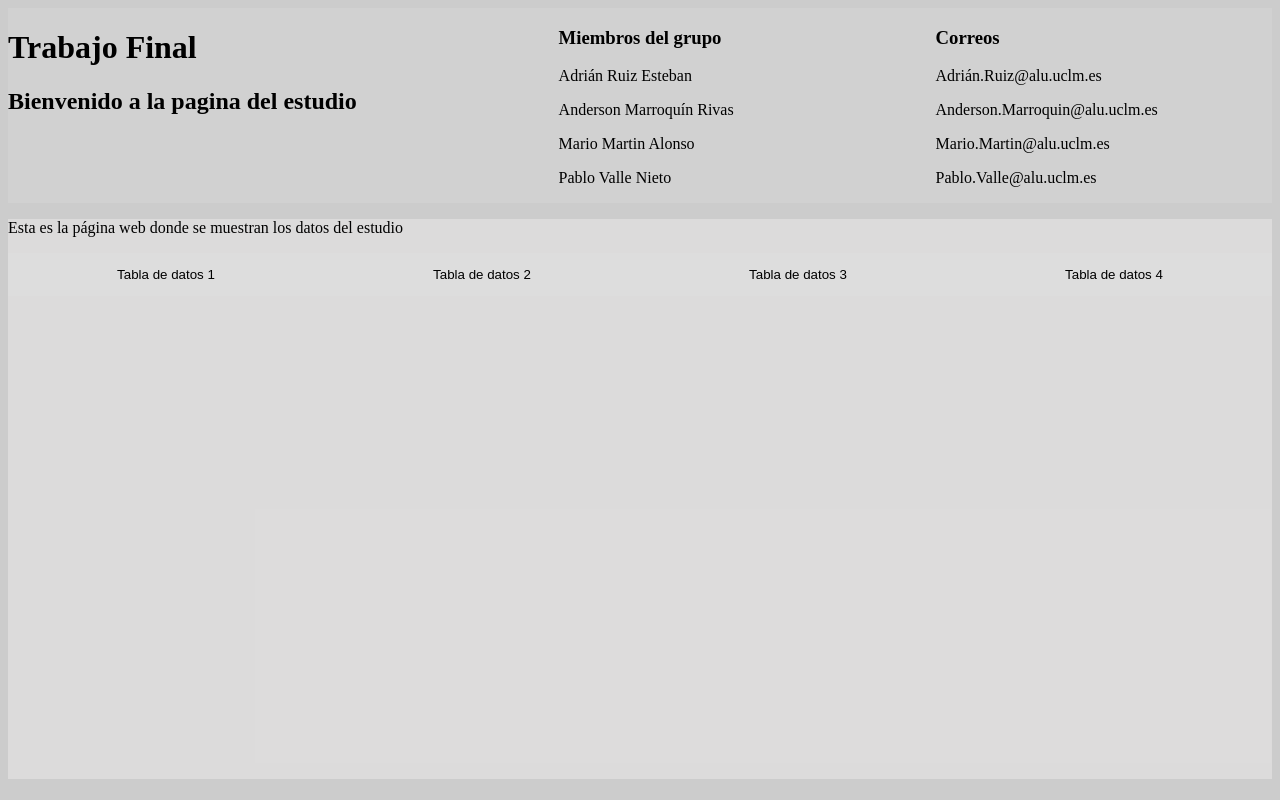
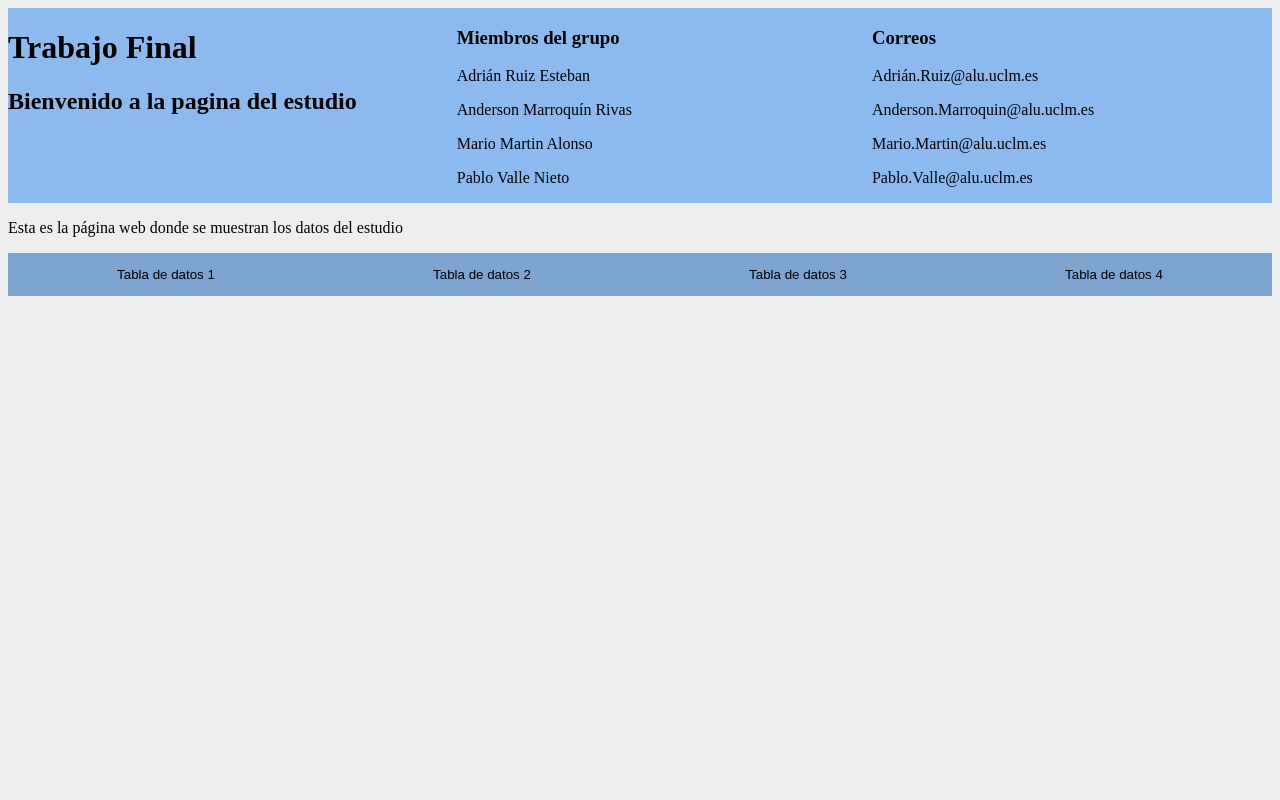
Before and after one commit to AdrianRuiz6/Multiagentes, a Flask app: page / in a window 1280 px wide. Run offline with Flask 2, Linux system fonts and the light colour scheme; data that the repository does not hold is empty; some libraries are stand-ins or nearby versions.

Commit message:
Update web.html
eliminadas imagenes, cambio de colo

```diff
--- a/web/web_app/templates/web.html
+++ b/web/web_app/templates/web.html
@@ -10,7 +10,7 @@
                 <h1>Trabajo Final</h1>
                 <h2>Bienvenido a la pagina del estudio</h2>
             </div>
-            <div id="grupo" class="grupo"></div>
+            <div id="logo" class="logo"></div>
             <div id="grupo_nombre" class="grupo_nombre">
                 <h3>Miembros del grupo</h3>
                 <p>Adrián Ruiz Esteban</p>
@@ -92,8 +92,7 @@
   </body>
   <style>
             body {
-        background-color: #cccccc;
-
+                background-color: #eeeeee;
                 height: 100%;
 
                 /* Center and scale the image nicely */
@@ -102,12 +101,12 @@
             }
 
             .encabezado {
-        background-color: rgb(211, 211, 211, 0.8);
+                background-color: rgba(117, 174, 240, 0.8);
                 display: flex;
             }
 
             .cola {
-        background-color: rgb(211, 211, 211, 0.8);
+                background-color: rgba(117, 174, 240, 0.8);
                 display: flex;
                 bottom:0px;
                 position:absolute;
@@ -145,7 +144,6 @@
             .contenido {
                 min-height: 70vh;
                 width: 100%;
-        background-color: rgba(238, 235, 235, 0.5);
             }
 
             .url1 {
@@ -165,15 +163,16 @@
                 outline: none;
                 cursor: pointer;
                 padding: 14px 16px;
-                background-color: #ddd;
+                background-color: rgba(98, 146, 200, 0.8);
+
             }
 
             .tab-button:hover {
-                background-color: #ccc;
+                background-color: rgba(158, 199, 246, 0.8);
             }
 
             .tab-button.active {
-                background-color: #fff;
+                background-color: rgba(117, 174, 240, 0.8);
             }
 
             /* Estilos para el contenido de las pestañas */
```
Lines whose indentation alone changed are shown as unchanged.
